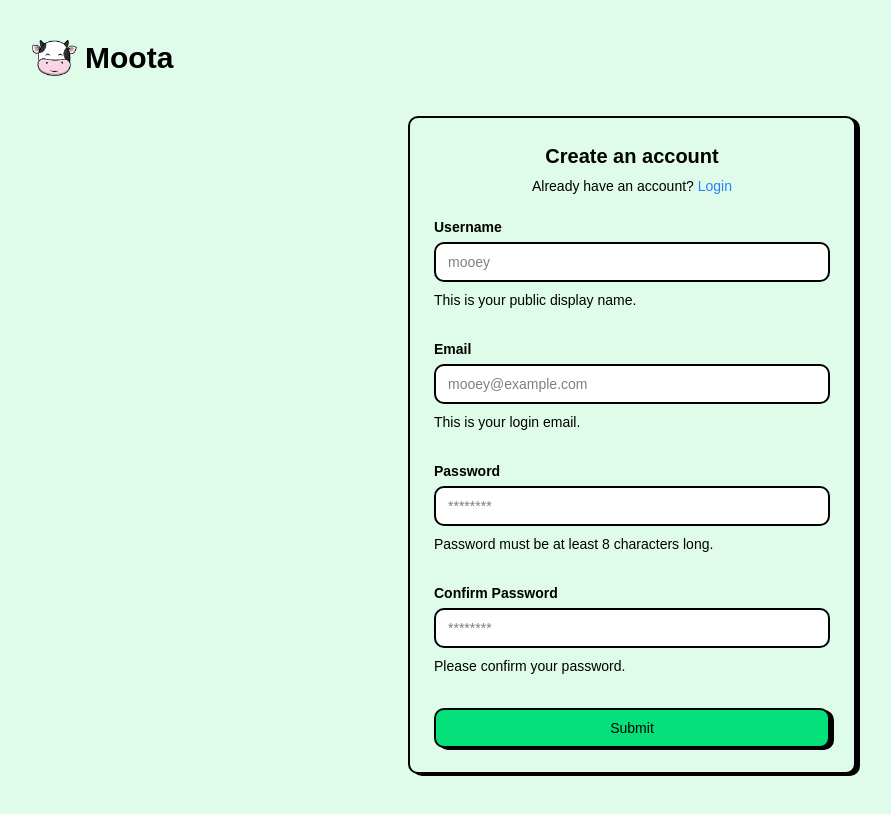
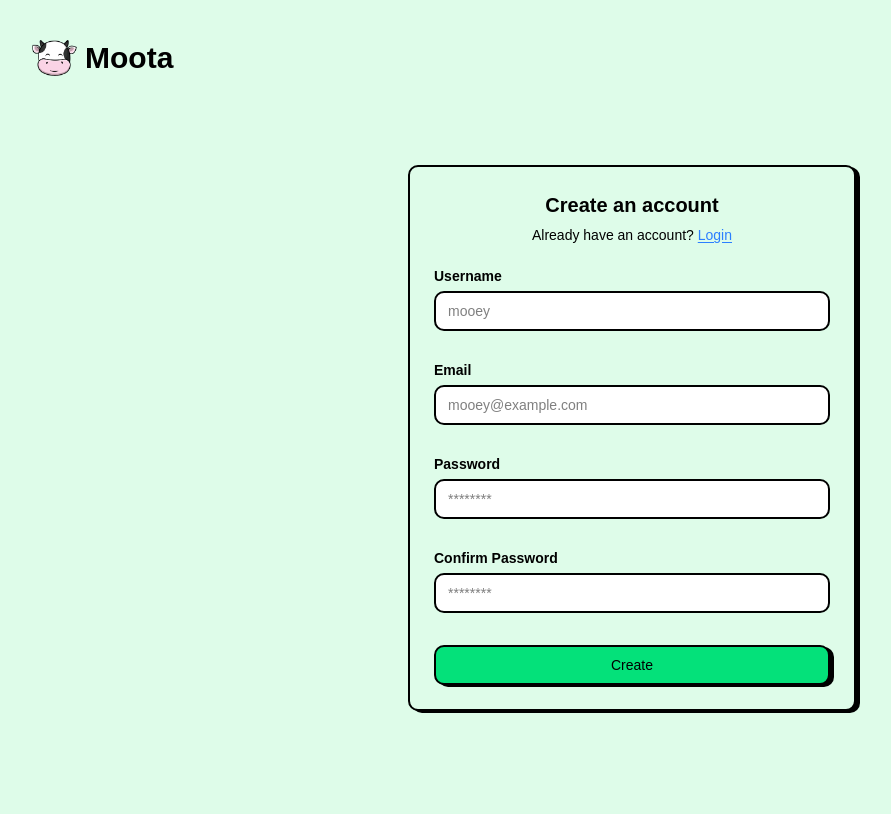
Before and after one commit to jasonuc/moota, a React (Vite) app in the folder web/: page /register in a window 1280 px wide. Shown: the whole page, without its empty margins (8-899 px from the left). Built offline with nearby package versions, Linux system fonts and the light colour scheme; a web font is replaced by a local one.

Commit message:
feat: remove input descriptions on register page

```diff
--- a/web/src/components/login-form.tsx
+++ b/web/src/components/login-form.tsx
@@ -16,7 +16,7 @@ export default function LoginForm() {
     });
 
     function onSubmit(values: z.infer<typeof loginFormSchema>) {
-        console.log(values);
+        console.log({ ...values, password: "" });
     }
 
     return (
--- a/web/src/components/register-form.tsx
+++ b/web/src/components/register-form.tsx
@@ -2,7 +2,7 @@ import { zodResolver } from '@hookform/resolvers/zod'
 import { useForm } from 'react-hook-form'
 import { z } from 'zod'
 import { Button } from '@/components/ui/button'
-import { Form, FormControl, FormDescription, FormField, FormItem, FormLabel, FormMessage } from '@/components/ui/form'
+import { Form, FormControl, FormField, FormItem, FormLabel, FormMessage } from '@/components/ui/form'
 import { Input } from '@/components/ui/input'
 import { registerFormSchema } from '@/schemas/auth'
 
@@ -18,7 +18,15 @@ export default function RegisterForm() {
     });
 
     function onSubmit(values: z.infer<typeof registerFormSchema>) {
-        console.log(values);
+        const passwordMatch = values.password === values.confirmPassword;
+        if (!passwordMatch) {
+            form.setError("confirmPassword", {
+                type: "onChange",
+                message: "Passwords do not match",
+            })
+            return
+        }
+        console.log({ ...values, password: "" });
     }
 
     return (
@@ -33,7 +41,6 @@ export default function RegisterForm() {
                             <FormControl>
                                 <Input placeholder="mooey" {...field} />
                             </FormControl>
-                            <FormDescription>This is your public display name.</FormDescription>
                             <FormMessage />
                         </FormItem>
                     )}
@@ -48,9 +55,6 @@ export default function RegisterForm() {
                             <FormControl>
                                 <Input placeholder="mooey@example.com" type="email" {...field} />
                             </FormControl>
-                            <FormDescription>
-                                This is your login email.
-                            </FormDescription>
                             <FormMessage />
                         </FormItem>
                     )}
@@ -65,9 +69,6 @@ export default function RegisterForm() {
                             <FormControl>
                                 <Input placeholder="********" type="password" {...field} />
                             </FormControl>
-                            <FormDescription>
-                                Password must be at least 8 characters long.
-                            </FormDescription>
                             <FormMessage />
                         </FormItem>
                     )}
@@ -82,15 +83,12 @@ export default function RegisterForm() {
                             <FormControl>
                                 <Input placeholder="********" type="password" {...field} />
                             </FormControl>
-                            <FormDescription>
-                                Please confirm your password.
-                            </FormDescription>
                             <FormMessage />
                         </FormItem>
                     )}
                 />
 
-                <Button type="submit" className='w-full'>Submit</Button>
+                <Button type="submit" className='w-full'>Create</Button>
             </form>
         </Form>
     )
--- a/web/src/routes/_auth/login.tsx
+++ b/web/src/routes/_auth/login.tsx
@@ -12,8 +12,8 @@ function RouteComponent() {
       <CardHeader className='text-center'>
         <CardTitle className='font-heading text-xl'>Login to your account</CardTitle>
         <CardDescription className='text-sm font-base'>
-          Already have an account?{' '}
-          <Link to='/register' className='text-blue-500 hover:underline'>
+          Don't have an account?{' '}
+          <Link to='/register' className='text-blue-500 underline-offset-2 underline'>
             Register
           </Link>
         </CardDescription>
--- a/web/src/routes/_auth/register.tsx
+++ b/web/src/routes/_auth/register.tsx
@@ -13,7 +13,7 @@ function RouteComponent() {
         <CardTitle className='font-heading text-xl'>Create an account</CardTitle>
         <CardDescription className='text-sm font-base'>
           Already have an account?{' '}
-          <Link to='/login' className='text-blue-500 hover:underline'>
+          <Link to='/login' className='text-blue-500 underline-offset-2 underline'>
             Login
           </Link>
         </CardDescription>
--- a/web/src/routes/index.tsx
+++ b/web/src/routes/index.tsx
@@ -21,12 +21,6 @@ function Index() {
             </Button>
           </Link>
 
-          <Link to='/register'>
-            <Button>
-              Register
-            </Button>
-          </Link>
-
           <Link to='/login'>
             <Button>
               Login
```
